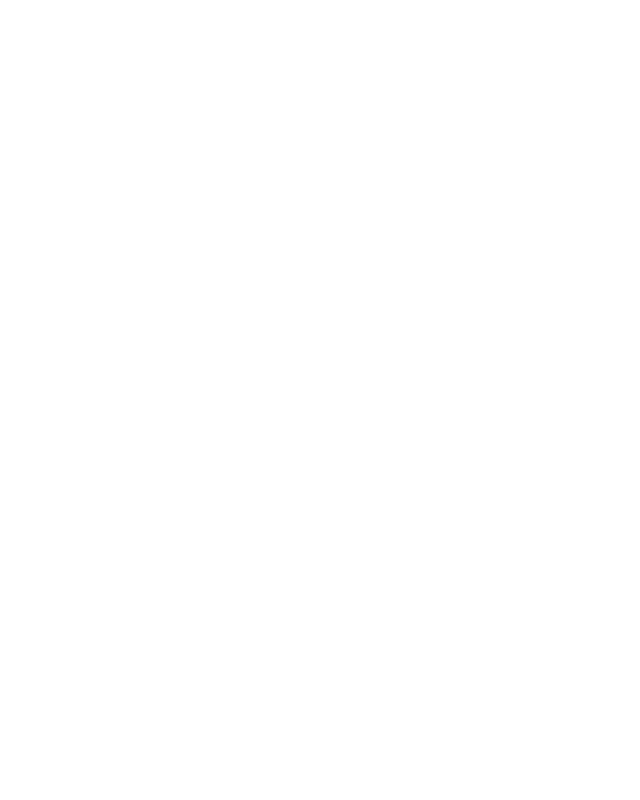
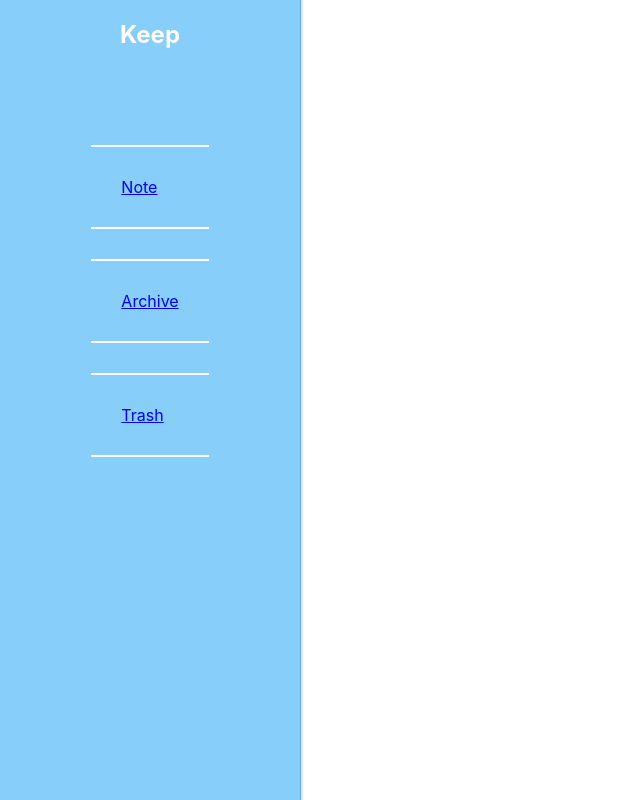
Before and after one commit to solmoonkang/react-note, a React (Create React App) app: page / in a window 1280 px wide. Shown: the whole page, without its empty margins (0-640 px from the left). Built offline with nearby package versions, Linux system fonts and the light colour scheme.

Commit message:
feat: Implement App component

```diff
--- a/src/App.tsx
+++ b/src/App.tsx
@@ -1,10 +1,14 @@
+import { BrowserRouter as Router } from 'react-router-dom';
 import './App.css';
+import Nav from './components/nav';
 
 function App() {
   return (
-    <div className="App">
-
-    </div>
+    <Router>
+      <div className='app'>
+        <Nav />
+      </div>
+    </Router>
   );
 }
 
```
